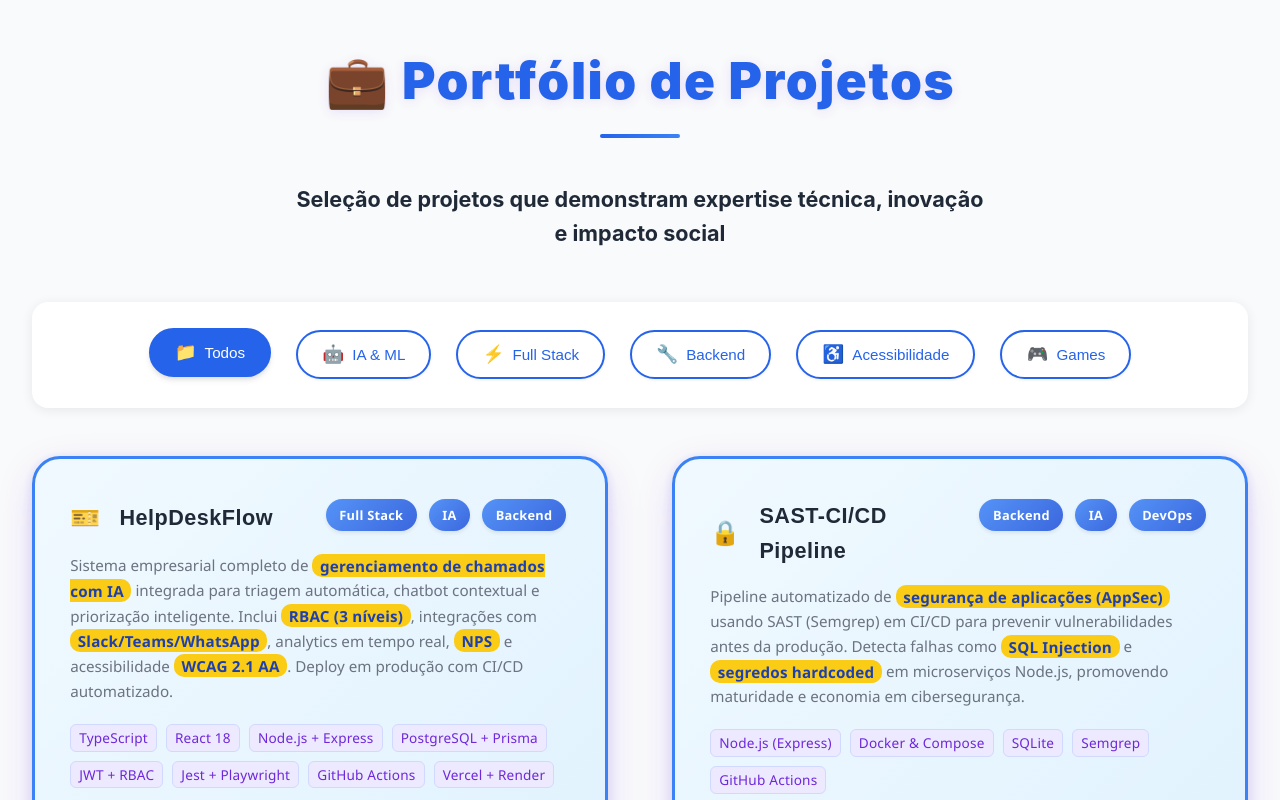
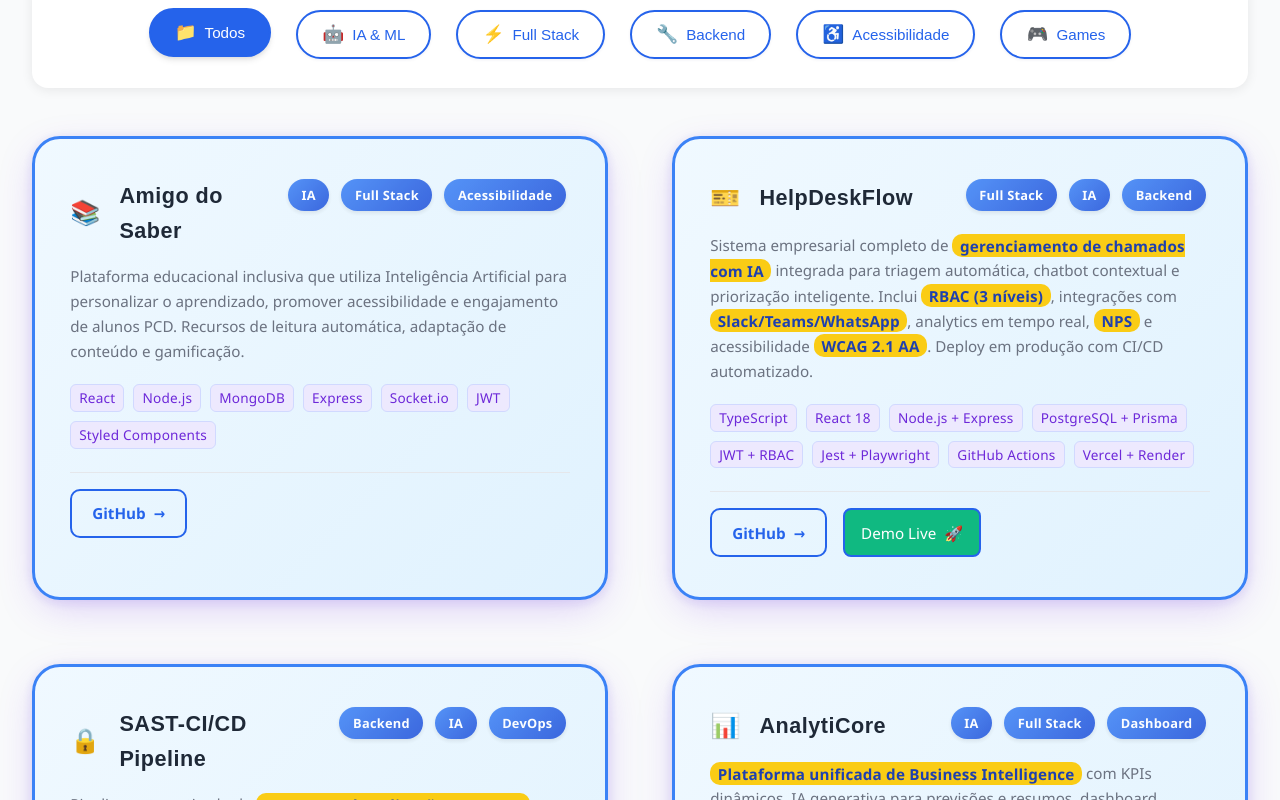
Before and after one commit to MarcioGil/curriculum-vitae, a plain HTML site: page index.html in a window 1280 px wide. Shown: the part 2851-3651 px from the top of the page. Drawn offline with Linux system fonts and the light colour scheme.

Commit message:
Remove vídeo e insere projeto Amigo do Saber no portfólio

```diff
--- a/index.html
+++ b/index.html
@@ -78,14 +78,7 @@
             <p class="section-subtitle">Desenvolvedor apaixonado por criar soluções tecnológicas que fazem a diferença</p>
             <div class="about-content">
                 <div class="about-text">
-                    <div class="about-video-card" aria-label="Vídeo sobre minha trajetória profissional">
-                        <h3 class="video-title">Minha Trajetória Profissional</h3>
-                        <video controls poster="profile-photo.jpg" class="about-video" style="width:100%;max-width:480px;border-radius:16px;box-shadow:0 4px 24px #22223b22;margin-bottom:1.2em;" aria-label="Vídeo de apresentação profissional" tabindex="0">
-                            <source src="Vídeo do WhatsApp de 2025-11-17 à(s) 20.58.31_deef16d7.mp4" type="video/mp4">
-                            Seu navegador não suporta vídeo HTML5.
-                        </video>
-                        <p class="video-desc">Assista ao vídeo para conhecer minha história, motivações e evolução profissional na área de tecnologia.</p>
-                    </div>
+                    <!-- Vídeo removido para melhorar performance e acessibilidade -->
                     <p>Sou estudante de <strong>Engenharia de Software (5º Período) na Universidade Estácio de Sá</strong> com previsão de formatura em <strong>dezembro/2027</strong>. Em transição de carreira para tecnologia após <strong>15+ anos de experiência no setor comercial</strong>, descobri limitações de mobilidade devido à coxartrose e decidi migrar para a área tech em <strong>janeiro/2024</strong>. Atualmente me especializo em desenvolvimento <strong>Full Stack com Inteligência Artificial</strong>, combinando expertise técnica sólida em <strong>React/Next.js, Node.js, Python</strong> com experiência avançada em <strong>integração de IA (OpenAI, Google AI)</strong>.</p>
 
                     <p><strong>🎯 Objetivo Profissional:</strong> Busco minha primeira oportunidade como <strong>Desenvolvedor Front-End Júnior</strong> para aprender e crescer dentro de uma empresa. Trago <strong>maturidade profissional, proatividade, trabalho em equipe, comunicação eficaz e gestão de tempo impecável</strong>. Sou simpático, empático e tenho habilidade para gerenciar conflitos, extraindo insights valiosos para melhorar o time.</p>
@@ -173,6 +166,28 @@
                     <!-- Projeto Novo: Mãe Conectada, Sempre Empoderada -->
                         <!-- Projeto Destacado: SAST-CI/CD Pipeline -->
                         <!-- Projeto Destacado: HelpDeskFlow -->
+                        <!-- Projeto Amigo do Saber -->
+                        <div class="project-card featured modern-card" data-category="ai fullstack accessibility">
+                            <div class="project-header">
+                                <h3><span class="project-icon">📚</span> Amigo do Saber</h3>
+                                <span class="project-tag featured-tag tag-ia">IA</span>
+                                <span class="project-tag featured-tag tag-fullstack">Full Stack</span>
+                                <span class="project-tag featured-tag tag-access">Acessibilidade</span>
+                            </div>
+                            <p class="project-description">Plataforma educacional inclusiva que utiliza Inteligência Artificial para personalizar o aprendizado, promover acessibilidade e engajamento de alunos PCD. Recursos de leitura automática, adaptação de conteúdo e gamificação.</p>
+                            <div class="project-tech">
+                                <span class="tech-badge">React</span>
+                                <span class="tech-badge">Node.js</span>
+                                <span class="tech-badge">MongoDB</span>
+                                <span class="tech-badge">Express</span>
+                                <span class="tech-badge">Socket.io</span>
+                                <span class="tech-badge">JWT</span>
+                                <span class="tech-badge">Styled Components</span>
+                            </div>
+                            <div class="project-links">
+                                <a href="https://github.com/MarcioGil/Amigo-do-Saber" target="_blank" class="project-link">GitHub</a>
+                            </div>
+                        </div>
                         <div class="project-card featured modern-card" data-category="fullstack ai backend devops">
                             <div class="project-header">
                                 <h3><span class="project-icon">🎫</span> HelpDeskFlow</h3>
```
